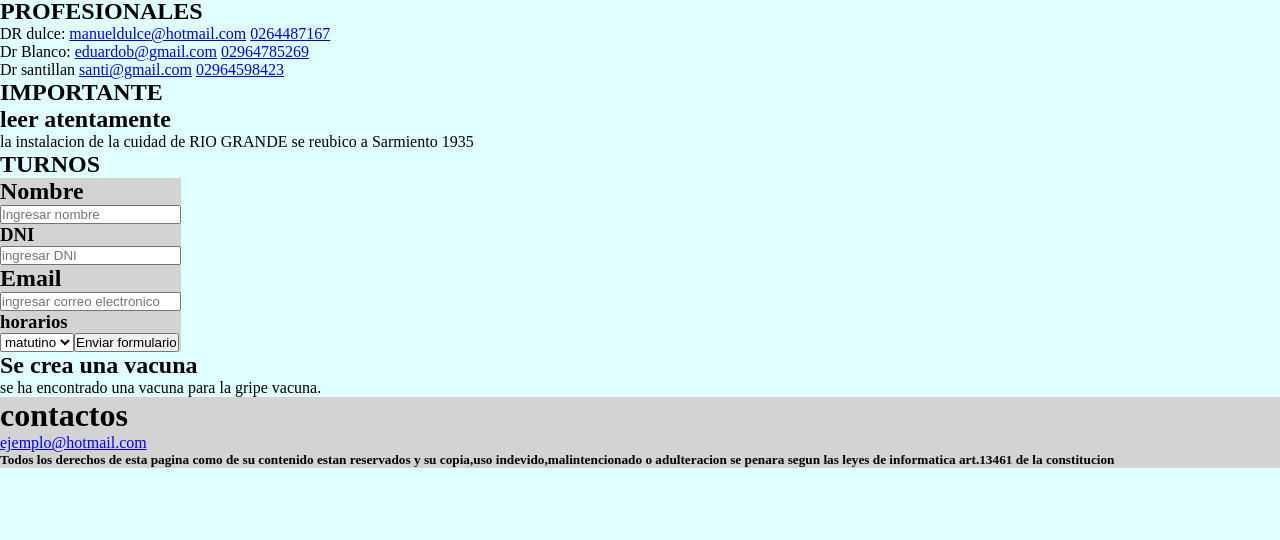
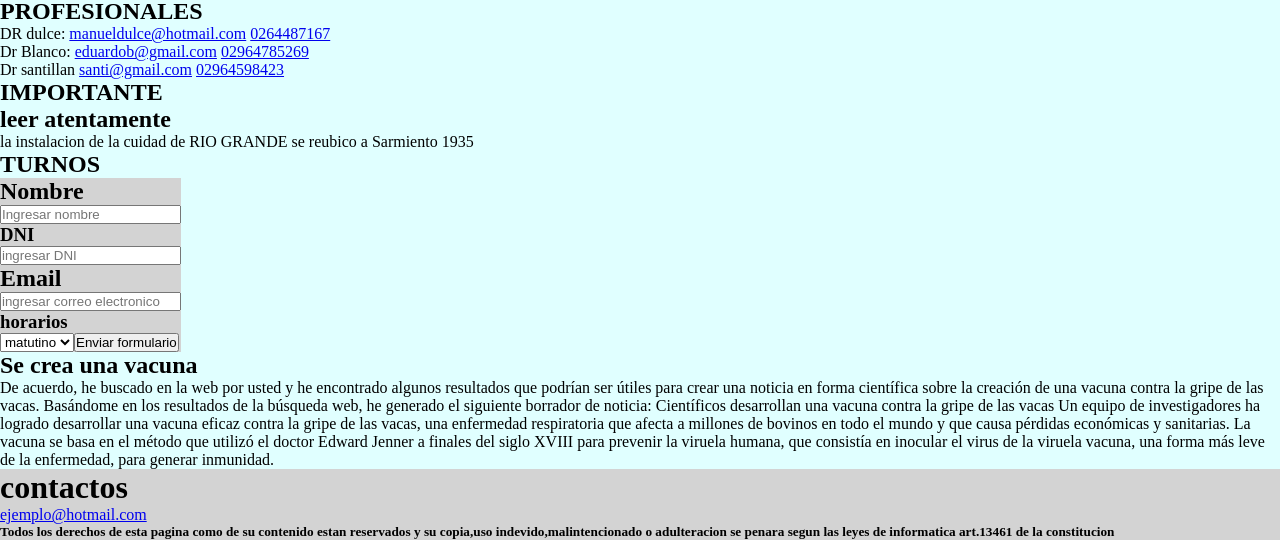
Before and after one commit to facundoR2/proyecto-clinica-html, a plain HTML site: page index.html in a window 1280 px wide. Shown: the part 649-1189 px from the top of the page. Before the commit the page ends 1117 px from the top, so only its background shows below. Drawn offline with Linux system fonts and the light colour scheme.

Commit message:
se agrego historia ficticia sobre una vacuna.

```diff
--- a/index.html
+++ b/index.html
@@ -112,7 +112,15 @@
     <aside>
         <h1>Se crea una vacuna</h1>
         <ul>
-            se ha encontrado una vacuna para la gripe vacuna.
+            De acuerdo, he buscado en la web por usted y he encontrado algunos resultados que podrían ser útiles para crear una noticia en forma científica sobre la creación de una vacuna contra la gripe de las vacas.
+
+Basándome en los resultados de la búsqueda web, he generado el siguiente borrador de noticia:
+
+Científicos desarrollan una vacuna contra la gripe de las vacas
+
+Un equipo de investigadores ha logrado desarrollar una vacuna eficaz contra la gripe de las vacas, una enfermedad respiratoria que afecta a millones de bovinos en todo el mundo y que causa pérdidas económicas y sanitarias.
+
+La vacuna se basa en el método que utilizó el doctor Edward Jenner a finales del siglo XVIII para prevenir la viruela humana, que consistía en inocular el virus de la viruela vacuna, una forma más leve de la enfermedad, para generar inmunidad.
         </ul>
 
     </aside>
```
